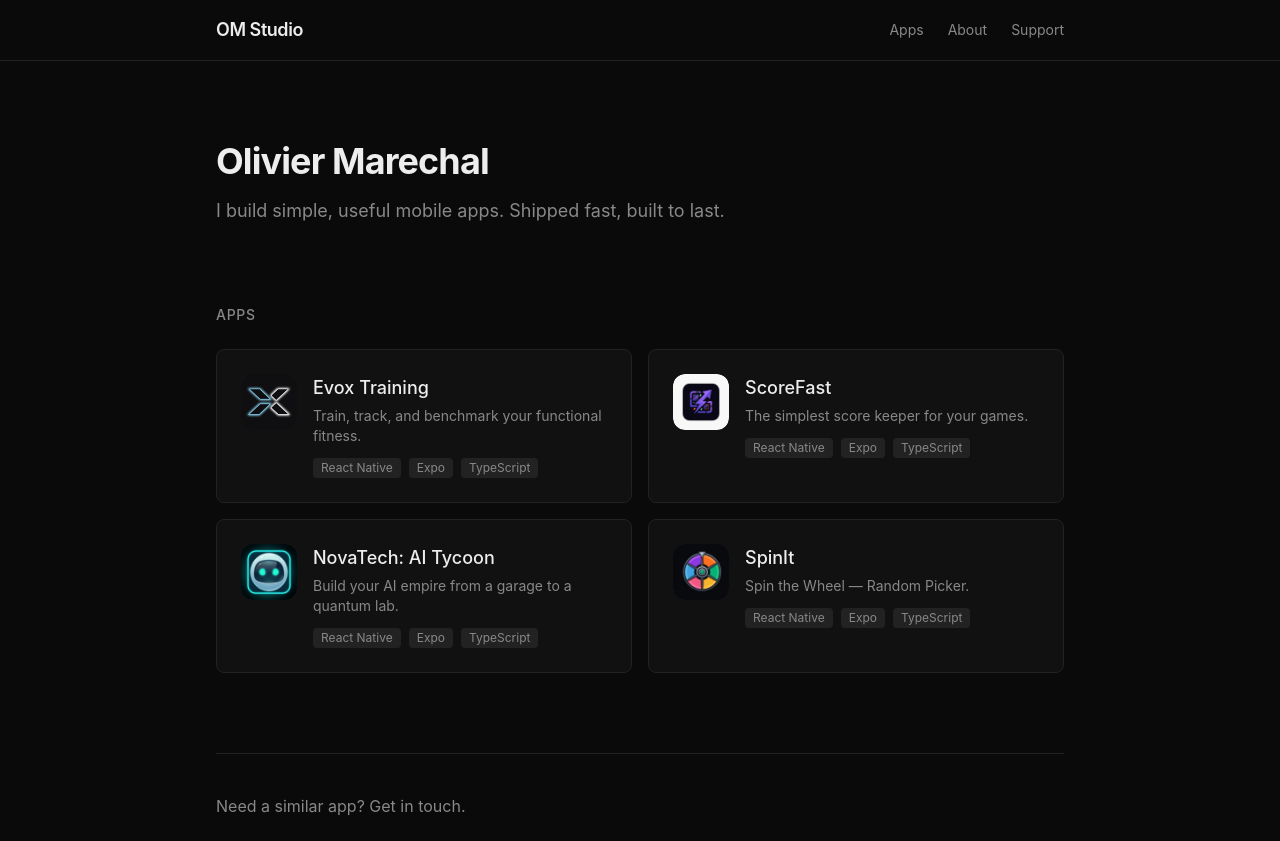
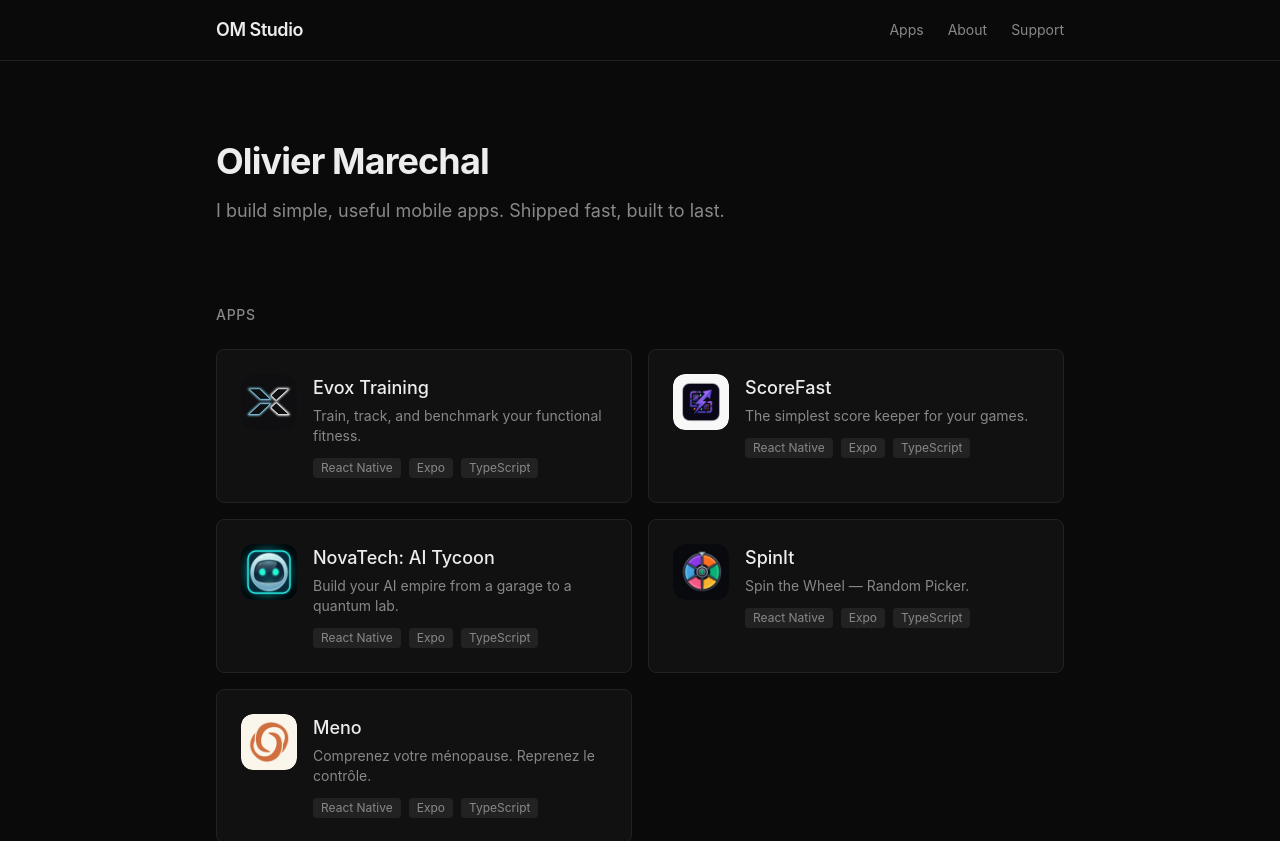
Before and after one commit to oliviermarechal/app-studio, a Next.js app: page / in a window 1280 px wide. Shown: the top 841 px of the page. Built offline with nearby package versions, Linux system fonts and the light colour scheme.

Commit message:
Add Meno

```diff
--- a/src/data/apps.ts
+++ b/src/data/apps.ts
@@ -259,6 +259,132 @@ export const apps: App[] = [
       },
     ],
   },
+  {
+    slug: "meno",
+    name: "Meno",
+    tagline: "Comprenez votre ménopause. Reprenez le contrôle.",
+    description:
+      "Meno est un compagnon bienveillant pour traverser la ménopause. Loggez vos symptômes en quelques secondes (bouffées de chaleur, sommeil, humeur, brouillard mental, douleurs...), faites votre check-in du matin, suivez vos traitements, et préparez vos rendez-vous médecin avec un mémo automatique des points à aborder. Une analyse intelligente détecte les corrélations entre vos symptômes et votre quotidien (café, alcool, exercice, stress) pour vous aider à comprendre ce qui marche pour vous. Privacy-first : toutes vos données restent stockées localement sur votre téléphone, l'analyse IA se fait sur des données anonymisées. Conçue pour les femmes en périménopause et ménopause, en français.",
+    supportEmail: "contact@getevox.fit",
+    icon: "/icons/meno.png",
+    stack: ["React Native", "Expo", "TypeScript", "Drizzle ORM", "SQLite", "NativeWind", "Go", "Claude AI"],
+    status: "live",
+    privacySections: [
+      {
+        title: "1. Notre engagement Privacy-First",
+        content:
+          "Meno est conçu autour d'un principe fondamental : vos données intimes vous appartiennent et restent sur votre téléphone. Nous ne stockons aucune donnée personnelle de santé sur nos serveurs. Pas de compte obligatoire, pas de cloud par défaut, pas de tracking comportemental.",
+      },
+      {
+        title: "2. Données collectées",
+        content:
+          "Toutes les données que vous saisissez dans Meno (symptômes, intensité, check-ins du matin, traitements, événements lifestyle, notes, rendez-vous médicaux, points à aborder en consultation) sont stockées localement sur votre appareil dans une base de données SQLite gérée par Drizzle ORM. Ces données ne sont jamais transmises à nos serveurs. Aucun compte, aucun nom, aucun identifiant personnel, aucune information de contact n'est requis pour utiliser l'application.",
+      },
+      {
+        title: "3. Analyse IA des patterns",
+        content:
+          "Lorsque vous demandez une analyse de vos données, Meno envoie un instantané anonymisé à notre fonction serverless dédiée (hébergée chez Scaleway), qui transmet la requête à Claude (Anthropic) pour détecter des patterns et corrélations. Cet instantané ne contient AUCUNE information personnelle identifiable :",
+        items: [
+          {
+            label: "Ce qui est envoyé",
+            description:
+              "Statistiques agrégées sur les 30-90 derniers jours : fréquences de symptômes, intensités moyennes, types d'événements lifestyle, qualité de sommeil. Toutes les données sont anonymisées et agrégées avant l'envoi.",
+          },
+          {
+            label: "Ce qui n'est jamais envoyé",
+            description:
+              "Vos notes textuelles libres, votre identité, vos coordonnées, votre localisation, le nom de votre médecin, les détails de vos rendez-vous, ou tout autre champ libre saisi dans l'application.",
+          },
+          {
+            label: "Notre fonction d'analyse",
+            description:
+              "Notre fonction serverless agit uniquement comme un proxy sécurisé vers l'API Claude. Elle ne conserve aucune donnée, ne loggue aucune requête et ne stocke rien en base. Le code est volontairement minimaliste pour limiter la surface d'attaque.",
+          },
+          {
+            label: "Anthropic (Claude AI)",
+            description:
+              "Anthropic traite la requête pour générer les insights et ne conserve pas les données au-delà du temps nécessaire au traitement. Voir leur politique de confidentialité.",
+            url: "https://www.anthropic.com/privacy",
+          },
+        ],
+      },
+      {
+        title: "4. Stockage local et persistance",
+        content:
+          "Toutes vos données sont stockées dans une base SQLite locale gérée par Drizzle ORM, protégée par le système de chiffrement de votre appareil (Data Protection sur iOS, File-Based Encryption sur Android). Si vous désinstallez Meno, toutes vos données sont définitivement supprimées. Aucune copie n'existe ailleurs.",
+      },
+      {
+        title: "5. Sauvegarde cloud (optionnelle, Premium)",
+        content:
+          "Vous pouvez activer une sauvegarde chiffrée vers iCloud (iOS) ou Google Drive (Android) — uniquement si vous le souhaitez et si vous êtes utilisatrice Premium. Cette sauvegarde est chiffrée de bout en bout : nous ne pouvons pas lire vos données. La clé de chiffrement reste sur votre appareil.",
+      },
+      {
+        title: "6. Apple HealthKit / Google Fit (optionnel)",
+        content:
+          "Avec votre permission explicite, Meno peut lire des données de santé (sommeil, fréquence cardiaque, activité physique) depuis Apple HealthKit ou Google Fit pour enrichir l'analyse de patterns. Ces données restent localement traitées et ne sont jamais envoyées à nos serveurs. Vous pouvez révoquer cette permission à tout moment dans les réglages de votre appareil.",
+      },
+      {
+        title: "7. Abonnement Premium",
+        content:
+          "Meno propose un abonnement Premium optionnel (4,99€/mois ou 47,99€/an). Les transactions sont gérées par Apple (App Store) ou Google (Play Store) via RevenueCat.",
+        items: [
+          {
+            label: "RevenueCat",
+            description:
+              "Gère la validation des abonnements et l'état d'accès Premium. Reçoit uniquement un identifiant anonyme d'abonnement, jamais vos données de santé.",
+            url: "https://www.revenuecat.com/privacy",
+          },
+        ],
+      },
+      {
+        title: "8. Aucune publicité, aucun tracking",
+        content:
+          "Meno ne contient aucune publicité, aucun tracker comportemental, aucun pixel d'analytics tiers. Nous ne vendons pas, ne louons pas et ne partageons pas vos données avec des courtiers en données ou des annonceurs. Jamais.",
+      },
+      {
+        title: "9. Notifications",
+        content:
+          "Meno peut envoyer des notifications locales (check-in du matin, rappels de RDV) si vous l'autorisez. Ces notifications sont planifiées localement sur votre appareil et ne passent par aucun serveur externe. Vous pouvez les désactiver à tout moment.",
+      },
+      {
+        title: "10. Vos droits (RGPD)",
+        content:
+          "En tant qu'application privacy-first, Meno respecte pleinement le RGPD :",
+        items: [
+          {
+            label: "Droit d'accès",
+            description:
+              "Toutes vos données sont accessibles depuis l'application. Une fonction d'export complet (CSV/JSON) est disponible.",
+          },
+          {
+            label: "Droit à la suppression",
+            description:
+              "Désinstaller l'application supprime définitivement toutes vos données. Vous pouvez aussi effacer vos données individuellement depuis les réglages de l'app.",
+          },
+          {
+            label: "Droit à la portabilité",
+            description:
+              "Export complet de vos données au format CSV ou JSON depuis les réglages de l'application.",
+          },
+        ],
+      },
+      {
+        title: "11. Avertissement médical",
+        content:
+          "Meno n'est pas un dispositif médical et ne remplace pas l'avis d'un professionnel de santé. L'application est un outil de suivi personnel et d'observation. Les insights et corrélations générés sont des observations statistiques, pas des diagnostics ou recommandations médicales. Consultez toujours un professionnel de santé pour toute question médicale.",
+      },
+      {
+        title: "12. Modifications de cette politique",
+        content:
+          "Cette politique de confidentialité peut être mise à jour. Toute modification sera notifiée dans l'application et reflétée sur cette page avec une date de mise à jour.",
+      },
+      {
+        title: "13. Contact",
+        content:
+          "Pour toute question concernant cette politique de confidentialité ou vos données, contactez-nous à contact@getevox.fit.",
+      },
+    ],
+  },
 ];
 
 export function getAppBySlug(slug: string): App | undefined {
```
Also changed, not shown: public/icons/meno.png (added).
